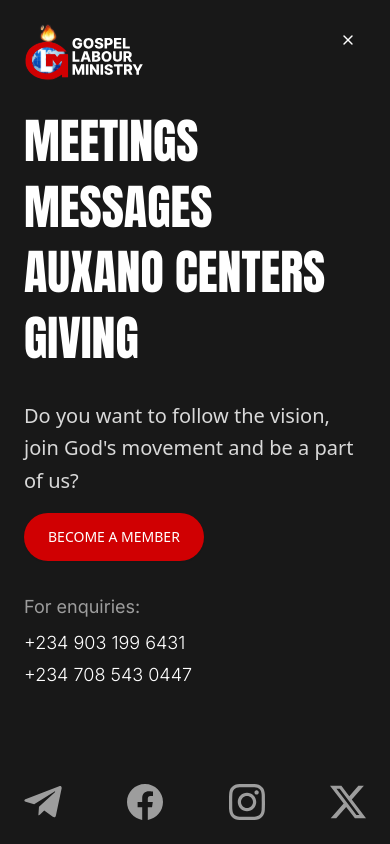
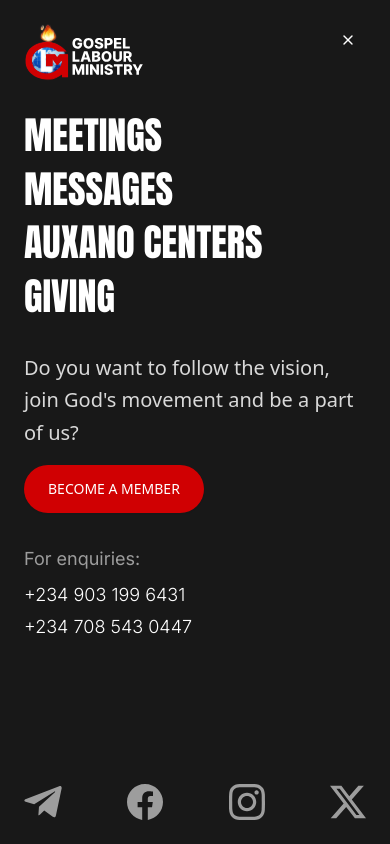
Before and after one commit to dexterhub-tech/glmhq, a Next.js app: page / in a window 390 px wide. Both pictures are taken after a click on the button "Open menu". Shown: the top 844 px of the page. Built offline with nearby package versions, Linux system fonts and the light colour scheme.

Commit message:
mobile nav  scroll fix2

```diff
--- a/app/components/NavBar.tsx
+++ b/app/components/NavBar.tsx
@@ -116,7 +116,7 @@
                                     {MOBILE_NAV_LINKS.map(link => (
                                         <li key={link.label}>
                                             <Link
-                                                className="text-white font-anton text-[48px] font-normal block leading-tight"
+                                                className="text-white font-anton text-[38px] font-normal block leading-tight"
                                                 href={link.href}
                                                 onClick={() => setIsMobileMenuOpen(false)}
                                             >
```
